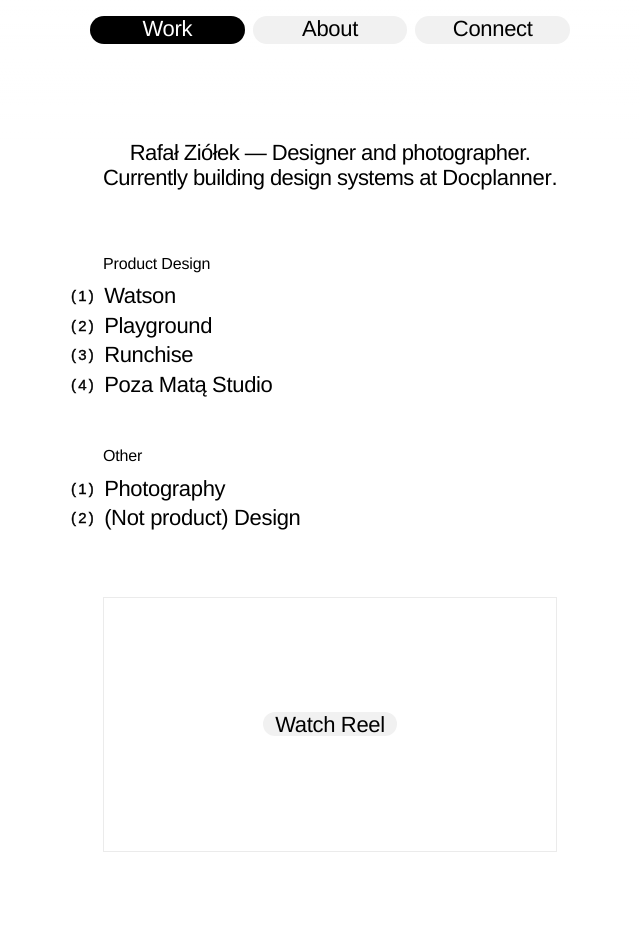
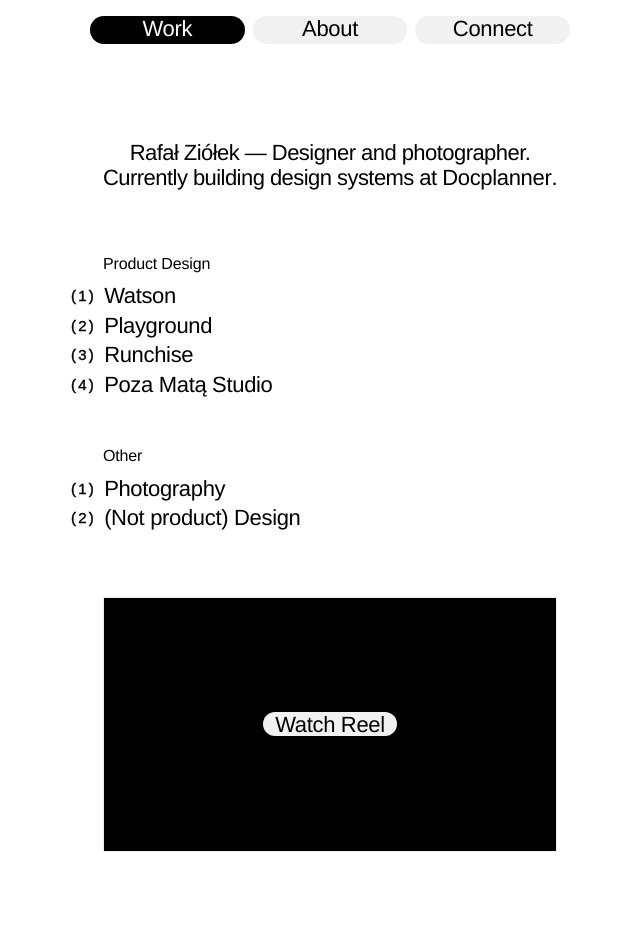
Before and after one commit to rafalziolek/portfolio, a Next.js app: page / in a window 1280 px wide. Shown: the top 952 px of the page, without its empty margins (310-950 px from the left). Built offline with nearby package versions, Linux system fonts and the light colour scheme; a web font is replaced by a local one.

Commit message:
Update page.module.scss

```diff
--- a/src/app/page.module.scss
+++ b/src/app/page.module.scss
@@ -11,7 +11,7 @@
     height: auto;
     aspect-ratio: 16 / 9;
     width: 100%;
-    background-color: var(--color-bg);
+    background-color: black;
     border: 1px solid var(--color-border);
     display: flex;
     align-items: center;
```
